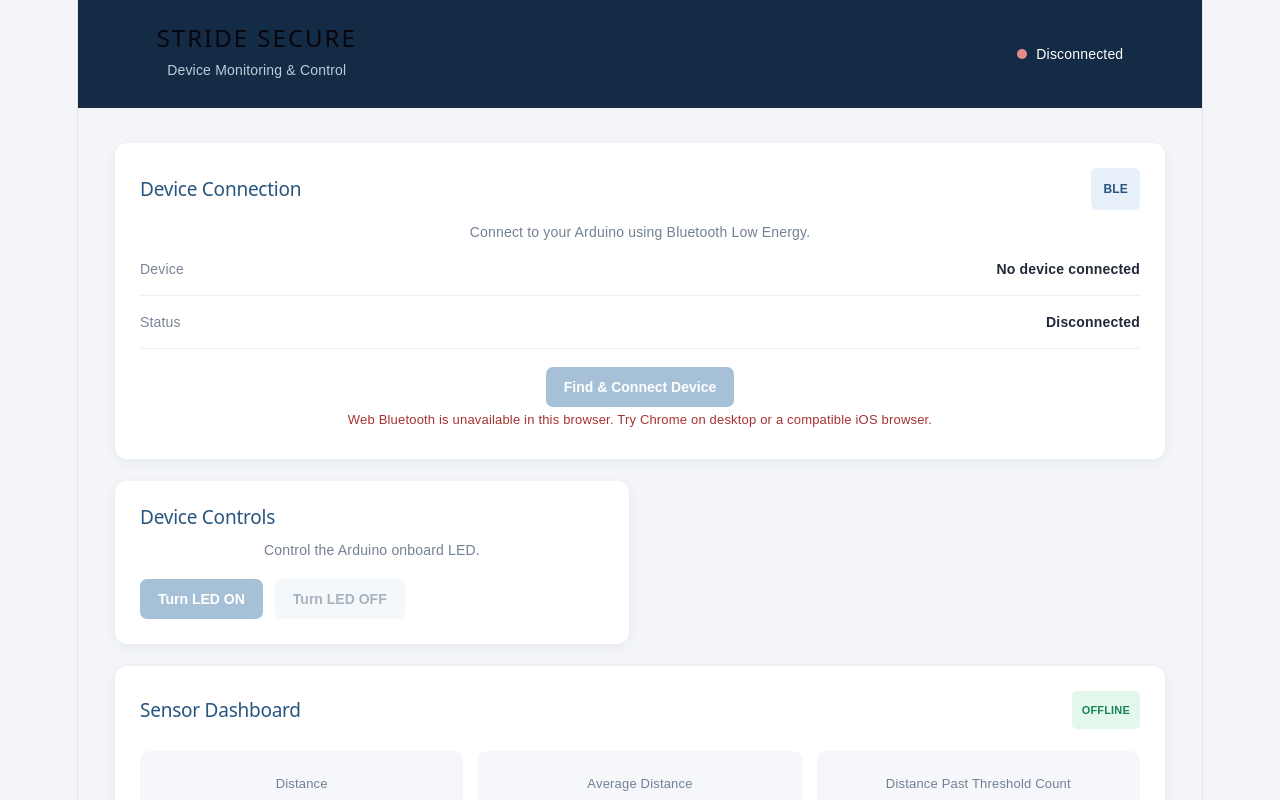
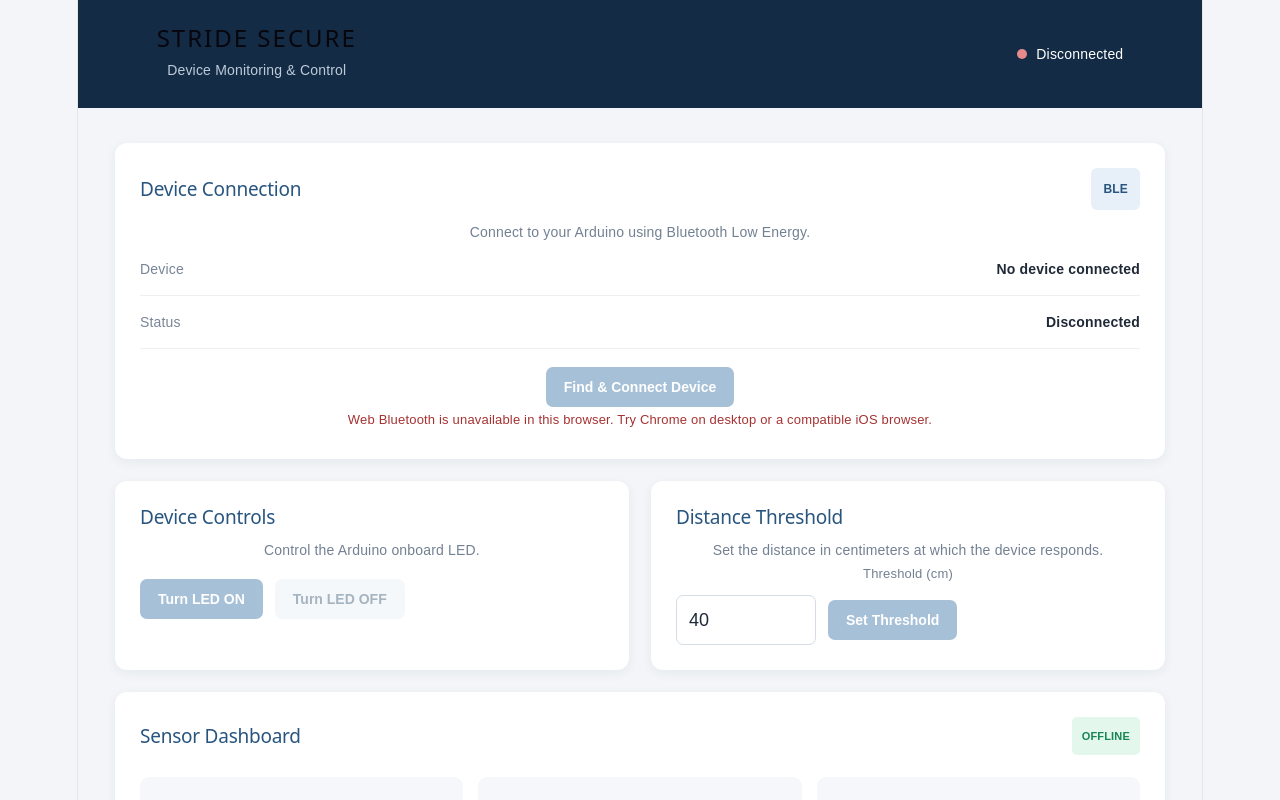
Before and after one commit to Janinez2/Stride-Secure, a React (Vite) app in the folder code/web/: page / in a window 1280 px wide. Shown: the top 800 px of the page. Built offline with nearby package versions, Linux system fonts and the light colour scheme.

Commit message:
adding threshold setting

```diff
--- a/code/web/src/App.css
+++ b/code/web/src/App.css
@@ -177,6 +177,39 @@ button:not(:disabled):hover {
   gap: 12px;
 }
 
+.threshold-form label {
+  display: block;
+  color: #728093;
+  font-size: 13px;
+  margin-bottom: 8px;
+}
+
+.threshold-controls {
+  display: flex;
+  align-items: center;
+  flex-wrap: wrap;
+  gap: 12px;
+}
+
+.threshold-controls input {
+  min-width: 0;
+  width: 140px;
+  border: 1px solid #d5dce5;
+  border-radius: 7px;
+  padding: 11px 12px;
+  color: #202938;
+  font: inherit;
+}
+
+.threshold-controls input:focus {
+  outline: 2px solid #8bb9df;
+  outline-offset: 1px;
+}
+
+.threshold-controls .primary-button {
+  margin-top: 0;
+}
+
 .sensor-section {
   grid-column: span 2;
 }
--- a/code/web/src/App.tsx
+++ b/code/web/src/App.tsx
@@ -1,11 +1,12 @@
 
 // src/App.tsx
 
-import { useState } from "react";
+import { useState, type FormEvent } from "react";
 import {
   connectToArduino,
   disconnectFromArduino,
   sendCommand,
+  sendThreshold,
   isBluetoothSupported,
   type Telemetry,
 } from "./ble";
@@ -27,6 +28,8 @@ function App() {
     useState<string>("--");
 
   const [commandBusy, setCommandBusy] = useState(false);
+  const [thresholdInput, setThresholdInput] = useState("40");
+  const [thresholdBusy, setThresholdBusy] = useState(false);
 
   // Connect to Arduino.
   const handleConnect = async () => {
@@ -93,6 +96,33 @@ function App() {
       );
     } finally {
       setCommandBusy(false);
+    }
+  };
+
+  const handleThresholdSubmit = async (
+    event: FormEvent<HTMLFormElement>
+  ) => {
+    event.preventDefault();
+
+    const threshold = Number(thresholdInput);
+    if (!Number.isFinite(threshold) || threshold < 0) {
+      setStatus("Enter a valid non-negative threshold.");
+      return;
+    }
+
+    try {
+      setThresholdBusy(true);
+      await sendThreshold(threshold);
+      setStatus(`Distance threshold set to ${threshold} cm`);
+    } catch (error) {
+      console.error(error);
+      setStatus(
+        error instanceof Error
+          ? error.message
+          : "Failed to send threshold"
+      );
+    } finally {
+      setThresholdBusy(false);
     }
   };
 
@@ -199,6 +229,46 @@ function App() {
           </div>
         </section>
 
+        {/* Distance Threshold */}
+        <section className="card">
+          <div className="section-heading">
+            <h2>Distance Threshold</h2>
+          </div>
+
+          <p className="description">
+            Set the distance in centimeters at which the device responds.
+          </p>
+
+          <form
+            className="threshold-form"
+            onSubmit={handleThresholdSubmit}
+          >
+            <label htmlFor="distance-threshold">
+              Threshold (cm)
+            </label>
+            <div className="threshold-controls">
+              <input
+                id="distance-threshold"
+                type="number"
+                min="0"
+                step="any"
+                value={thresholdInput}
+                onChange={(event) =>
+                  setThresholdInput(event.target.value)
+                }
+                required
+              />
+              <button
+                className="primary-button"
+                type="submit"
+                disabled={!connected || thresholdBusy}
+              >
+                {thresholdBusy ? "Sending..." : "Set Threshold"}
+              </button>
+            </div>
+          </form>
+        </section>
+
         {/* Sensor Dashboard */}
         <section className="card sensor-section">
           <div className="section-heading">
@@ -247,7 +317,7 @@ function App() {
               </span>
 
               <div className="sensor-value">
-                {telemetry?.over40_count ?? "--"}
+                {telemetry?.over_count ?? "--"}
               </div>
             </div>
 
--- a/code/web/src/ble.ts
+++ b/code/web/src/ble.ts
@@ -11,12 +11,15 @@ export const COMMAND_UUID =
 export const TELEMETRY_UUID =
   "12345678-1234-5678-1234-56789abcdef2";
 
+export const THRESHOLD_UUID =
+  "12345678-1234-5678-1234-56789abcdef3";
+
 // Sensor data received from Arduino.
 export interface Telemetry {
   distance_cm: number;
   average_cm: number;
   tilt_status: string;
-  over40_count: number;
+  over_count: number;
 }
 
 let device: BluetoothDevice | null = null;
@@ -25,6 +28,10 @@ let commandCharacteristic:
   | null = null;
 
 let telemetryCharacteristic:
+  | BluetoothRemoteGATTCharacteristic
+  | null = null;
+
+let thresholdCharacteristic:
   | BluetoothRemoteGATTCharacteristic
   | null = null;
 
@@ -76,6 +83,9 @@ export async function connectToArduino(
   telemetryCharacteristic =
     await service.getCharacteristic(TELEMETRY_UUID);
 
+  thresholdCharacteristic =
+    await service.getCharacteristic(THRESHOLD_UUID);
+
   // Subscribe to sensor notifications.
   await telemetryCharacteristic.startNotifications();
 
@@ -97,7 +107,7 @@ export async function connectToArduino(
           typeof data.distance_cm !== "number" ||
           typeof data.average_cm !== "number" ||
           typeof data.tilt_status !== "string" ||
-          typeof data.over40_count !== "number"
+          typeof data.over_count !== "number"
         ) {
           throw new Error("Invalid telemetry format.");
         }
@@ -127,6 +137,21 @@ export async function sendCommand(
   );
 }
 
+// Send a distance threshold to Arduino in centimeters.
+export async function sendThreshold(
+  threshold: number
+): Promise<void> {
+  if (!thresholdCharacteristic) {
+    throw new Error("Arduino is not connected.");
+  }
+
+  const encoded = new TextEncoder().encode(String(threshold));
+
+  await thresholdCharacteristic.writeValueWithResponse(
+    encoded
+  );
+}
+
 // Disconnect from Arduino.
 export function disconnectFromArduino(): void {
   if (device?.gatt?.connected) {
@@ -135,5 +160,6 @@ export function disconnectFromArduino(): void {
 
   commandCharacteristic = null;
   telemetryCharacteristic = null;
+  thresholdCharacteristic = null;
   device = null;
 }
```
Also changed, not shown: 1 other file (tests, documents, lock files or other folders).
